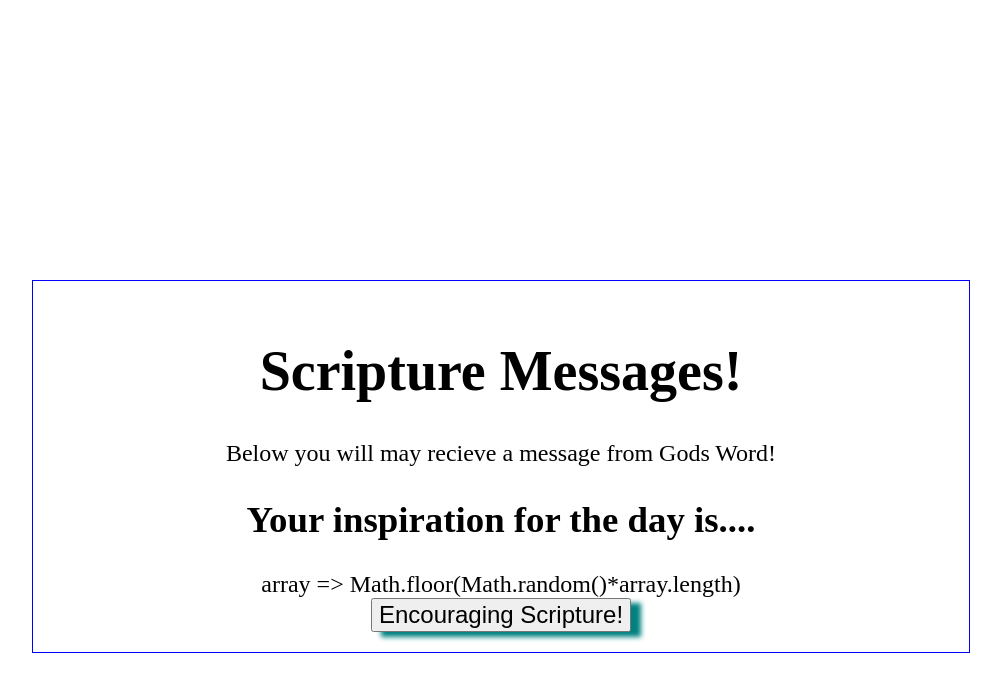
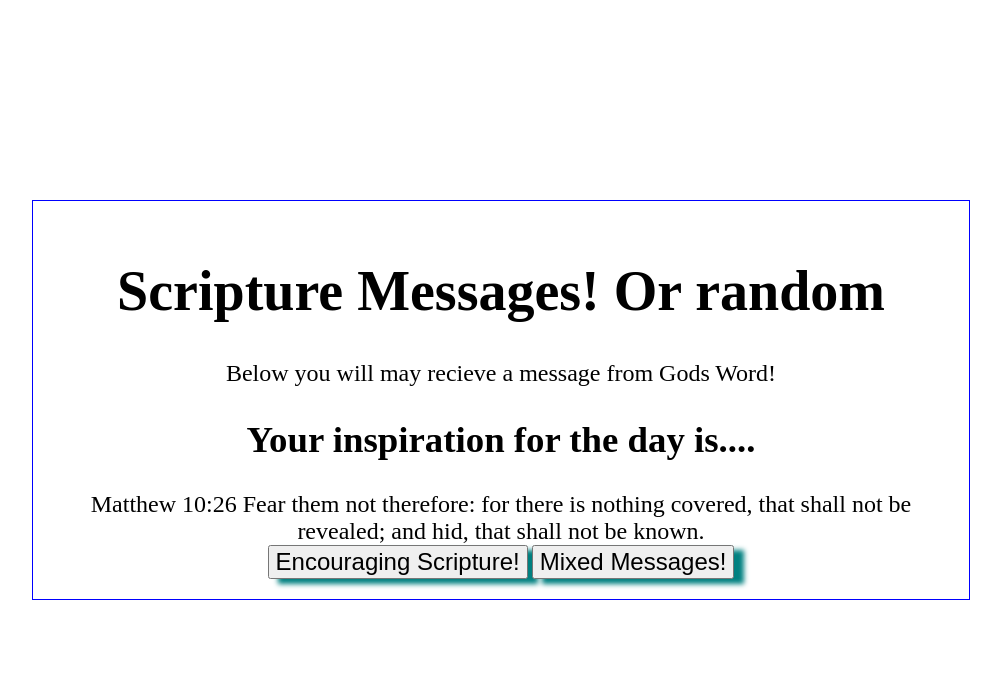
Before and after one commit to garber89/mixed_messages, a plain HTML site: page index.html in a window 1280 px wide. Both pictures are taken after a click on the button "Encouraging Scripture!". Shown: the whole page, without its empty margins (139-1140 px from the left). Drawn offline with Linux system fonts and the light colour scheme.

Commit message:
fixed logic added randome messages

```diff
--- a/app.js
+++ b/app.js
@@ -1,10 +1,20 @@
 //messages array, messages will be objects
-const messeges = [{name: '', quote:''},{name: '', quote: ''},];
-
-const randomMessage = array => Math.floor(Math.random()*array.length)
+const messages = [{passage: 'John 14:17', quote:'Even the Spirit of truth; whom the world cannot receive, because it seeth him not, neither knoweth him: but ye know him; for he dwelleth with you, and shall be in you. '},{passage: 'Proverbs 1:23', quote: 'Turn you at my reproof: Behold, I will pour out my spirit unto you, I will make known my words unto you.'}, {passage: 'Matthew 10:26', quote: 'Fear them not therefore: for there is nothing covered, that shall not be revealed; and hid, that shall not be known.'}];
+const inspiration = ['yes','this','works'];
+const health = ['this','yes','works'];
+const mindful = ['works','yes','this'];
+let randNum = (arr) => Math.floor(Math.random()*arr.length)
+const randomMessage = array => {
+    const randNumber = randNum(messages);
+    return `${array[randNumber].passage} ${array[randNumber].quote}`;}
+const randomMessage2 = (array1, array2, array3) => {
+    // const randNumber = randNum();
+    return `${array1[randNum(array1)]} ${array2[randNum(array2)]} ${array3[randNum(array3)]}`;}
 
 //root div to display messages
 
 const display = document.getElementById('root');
 const button = document.getElementById('true');
-button.addEventListener('click', function(){display.innerHTML = randomMessage})
+const button2 = document.getElementById('mixed');
+button.addEventListener('click', function(){display.innerHTML = randomMessage(messages)});
+button2.addEventListener('click', function(){display.innerHTML = randomMessage2(inspiration, health, mindful)})
--- a/index.html
+++ b/index.html
@@ -10,13 +10,14 @@
 <body>
     <div id="card">
     <header>
-        <h1>Scripture Messages!</h1>
+        <h1>Scripture Messages! Or random</h1>
         <p>Below you will may recieve a message from Gods Word!</p>
     </header>
     <main>
         <h2>Your inspiration for the day is....</h2>
         <div id="root"></div>
         <button id="true">Encouraging Scripture!</button>
+        <button id="mixed">Mixed Messages!</button>
     </main>
     </div>
     <script src="app.js"></script>
--- a/style.css
+++ b/style.css
@@ -3,7 +3,7 @@
     width: 70vw;
     margin: auto;
     border: 1px solid blue;
-    margin-top: 35vh;
+    margin-top: 25vh;
     padding: 20px;
 }
 h1{
```
